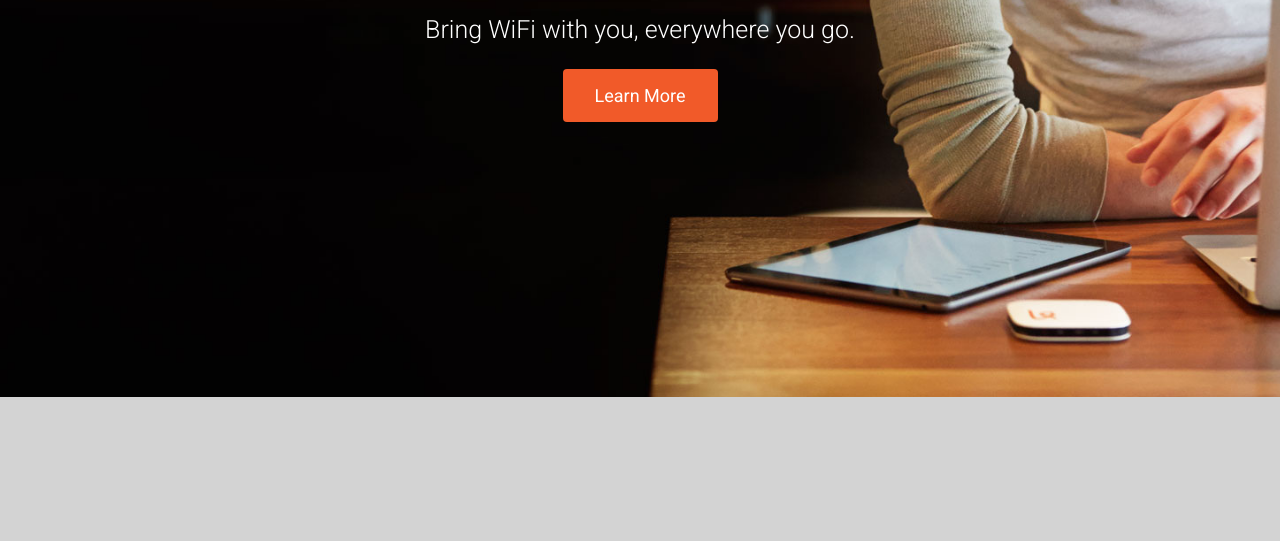
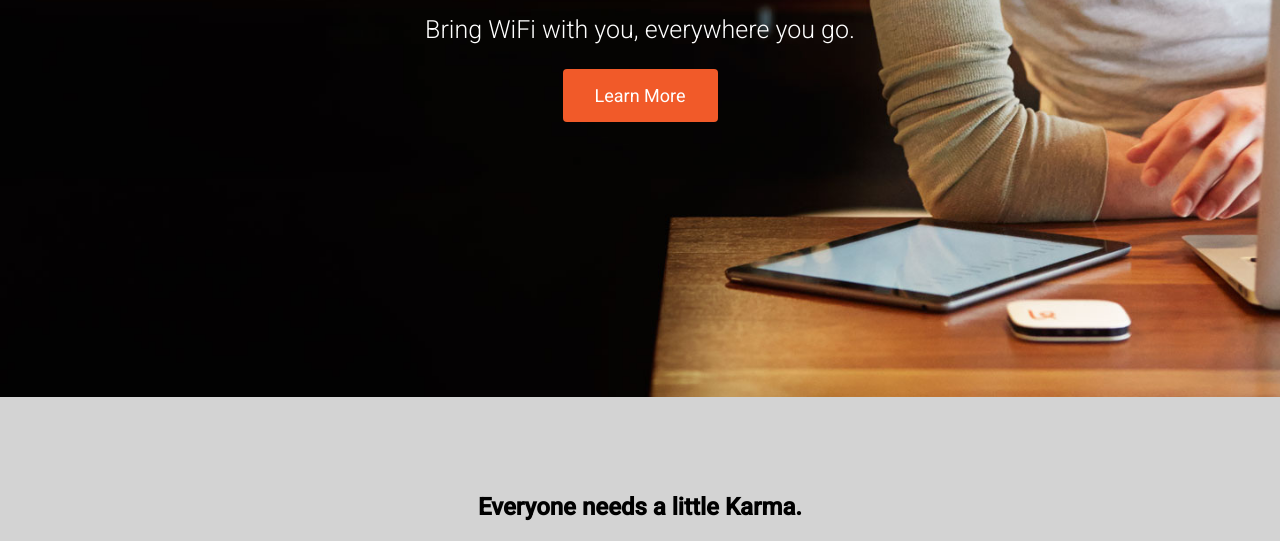
Before and after one commit to EricSnell/karma_landing_page_clone, a plain HTML site: page index.html in a window 1280 px wide. Shown: the part 323-864 px from the top of the page. Before the commit the page ends 800 px from the top, so only its background shows below. Drawn offline with Linux system fonts and the light colour scheme.

Commit message:
Cases Update

```diff
--- a/css/style.css
+++ b/css/style.css
@@ -9,7 +9,7 @@
 body {
 	background-color: LightGray;
 	width: 100%;
-	font-family: 'Roboto', sans-serfif;
+	font-family: 'Roboto', sans-serif;
 	-webkit-font-smoothing: antialiased;
 }
 
@@ -108,3 +108,11 @@
 	text-align: center;
 	font-weight: 300;
 }
+
+/* Icons Section */
+
+.cases > h2 {
+	font-family: 'Roboto', sans-serif;
+	text-align: center;
+	margin-top: 4em;
+}
--- a/index.html
+++ b/index.html
@@ -18,7 +18,7 @@
 				<li><a>Help</a></li>
 				<li><a>Login</a></li>
 			</ul>
-			<img class="logo" src="images/karma-logo.svg" alt="Logo Image" width="26" h>
+			<img class="logo" src="images/karma-logo.svg" alt="Logo Image" width="26">
 		</div>
 	</nav>
 	<section class="introduction">
@@ -30,6 +30,15 @@
 			</div>
 		</div>
 	</section>
+	<section class="cases">
+		<h2>Everyone needs a little Karma.</h2>
+		<div class="devices">
+		</div>
+		<div class="devices">
+		</div>
+		<div class="devices">
+		</div>
+	</section>
 
 
 
```
Also changed, not shown: images/icon-coffee.svg (added), images/icon-devices.svg (added), images/icon-refill.svg (added).
